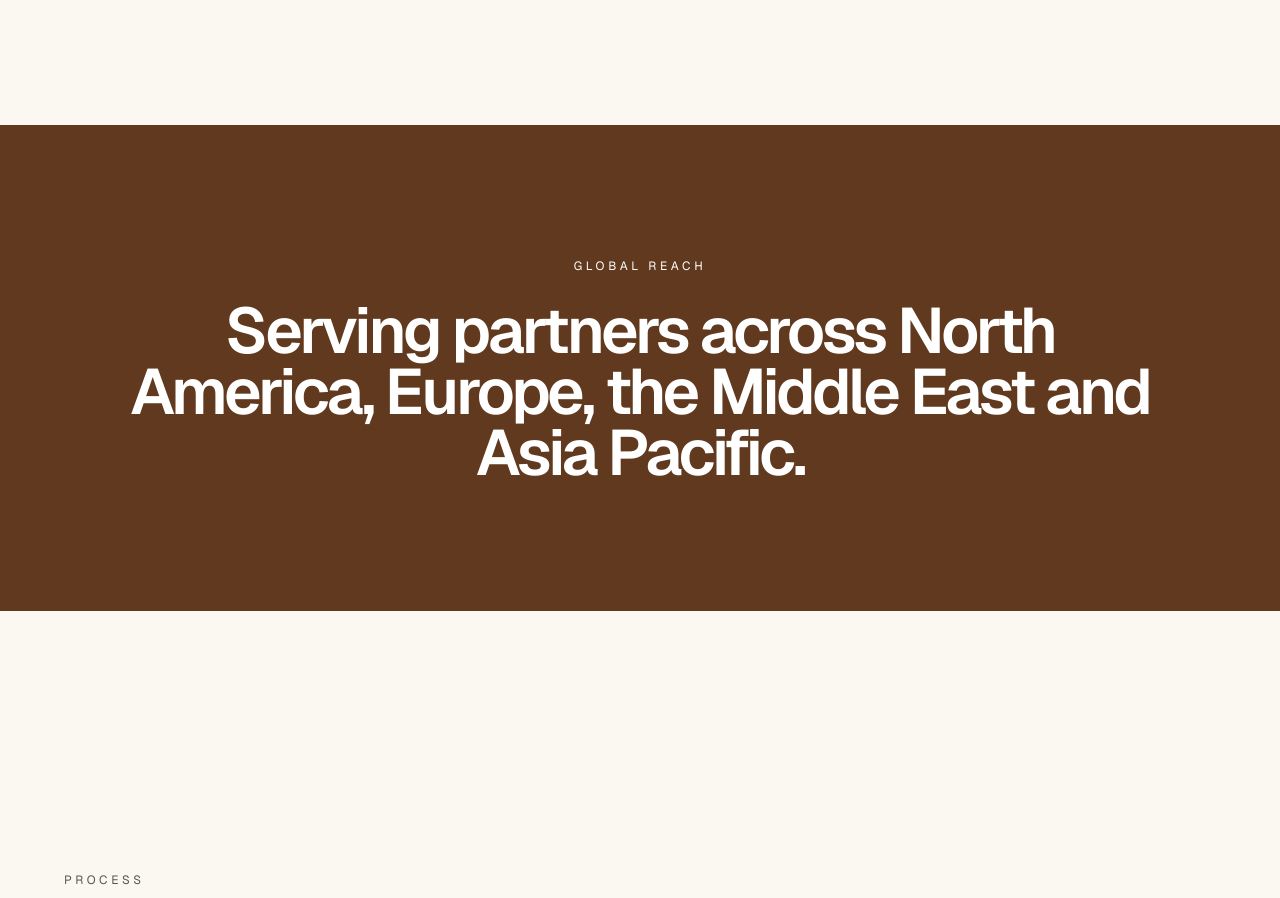
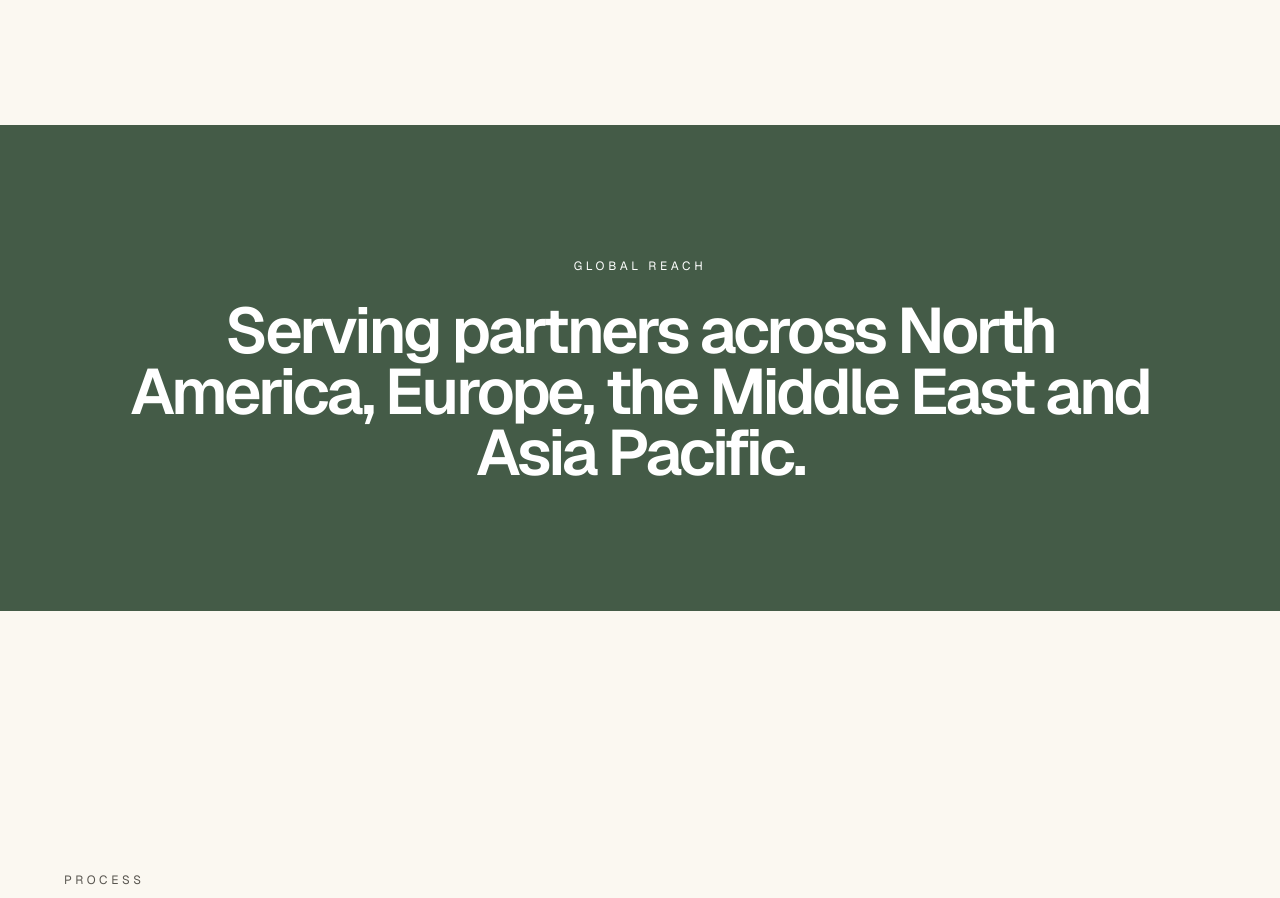
Before and after one commit to DebasishDas1/zova-organics, a Next.js app: page / in a window 1280 px wide. Shown: the part 4120-5018 px from the top of the page. Built offline with nearby package versions, Linux system fonts and the light colour scheme.

Commit message:
pin pnpm version

```diff
--- a/package.json
+++ b/package.json
@@ -1,6 +1,7 @@
 {
   "name": "zova-organics",
   "version": "1.0.0",
+  "packageManager": "pnpm@10.17.1",
   "description": "A blank template to get started with Payload 3.0",
   "license": "MIT",
   "type": "module",
--- a/src/components/sections/home/GlobalReach.tsx
+++ b/src/components/sections/home/GlobalReach.tsx
@@ -1,6 +1,6 @@
 export function GlobalReach() {
   return (
-    <section className="section-padding bg-zova-colour text-white">
+    <section className="section-padding bg-[#445b47] text-white">
       <div className="container-zova text-center">
         <span className="text-xs uppercase tracking-[0.3em]">Global Reach</span>
 
```
